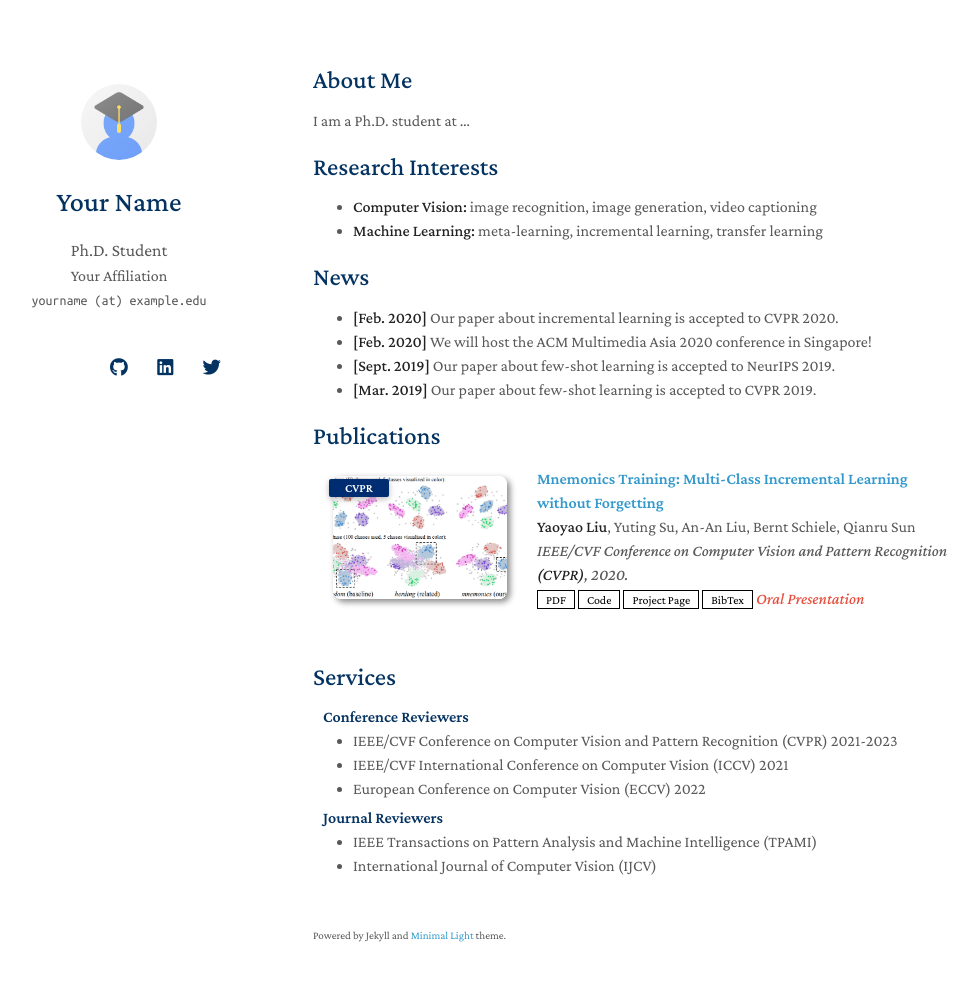
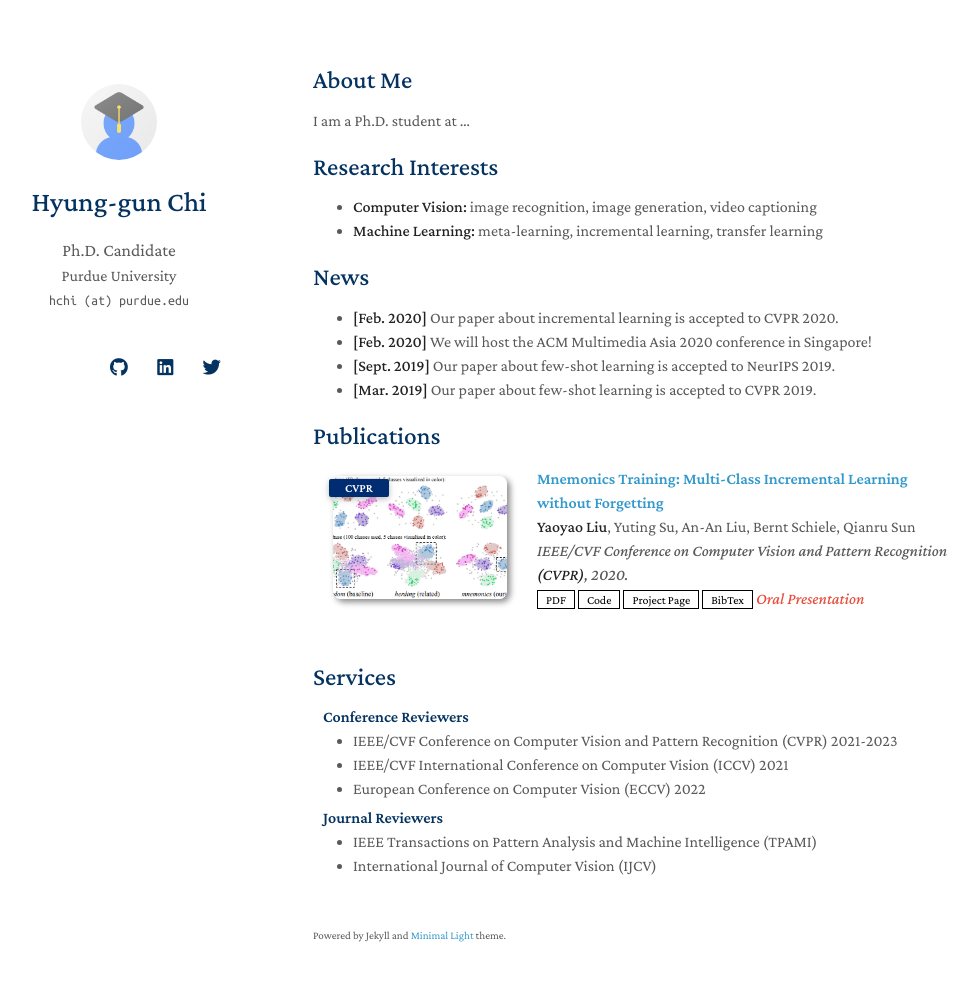
Before and after one commit to stnoah1/stnoah1.github.io, a Jekyll site: the page built from index.md, in a window 1280 px wide and 1016 px high. Shown: the top 981 px of the window, without its empty margins (157-1134 px from the left). Built offline with Jekyll 4.4.1, drawn with Linux system fonts in a browser that asks for light colours; nearby versions of some CDN libraries; a style sheet for code colours, icons or effects is not loaded; our own code applies the rules of GitHub Pages for plain Markdown files.

Commit message:
Update _config.yml

```diff
--- a/_config.yml
+++ b/_config.yml
@@ -1,8 +1,8 @@
 # Basic Information
-title: Your Name
-position: Ph.D. Student
-affiliation: Your Affiliation
-email: yourname (at) example.edu
+title: Hyung-gun Chi
+position: Ph.D. Candidate
+affiliation: Purdue University
+email: hchi (at) purdue.edu
 
 # Search Engine Optimization (SEO)
 # The following information is used to improve the website traffic from search engines, e.g., Google.
```
